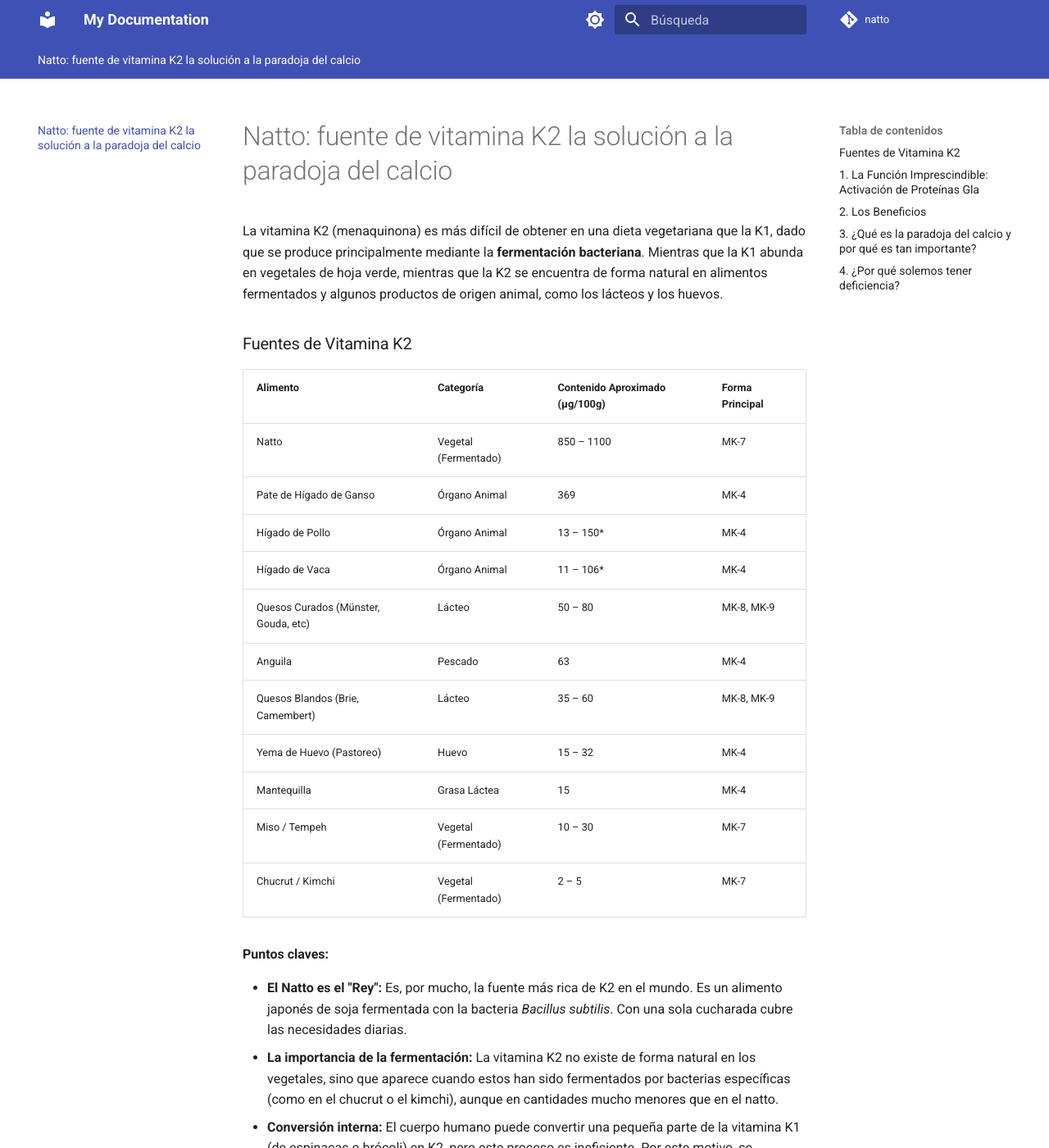
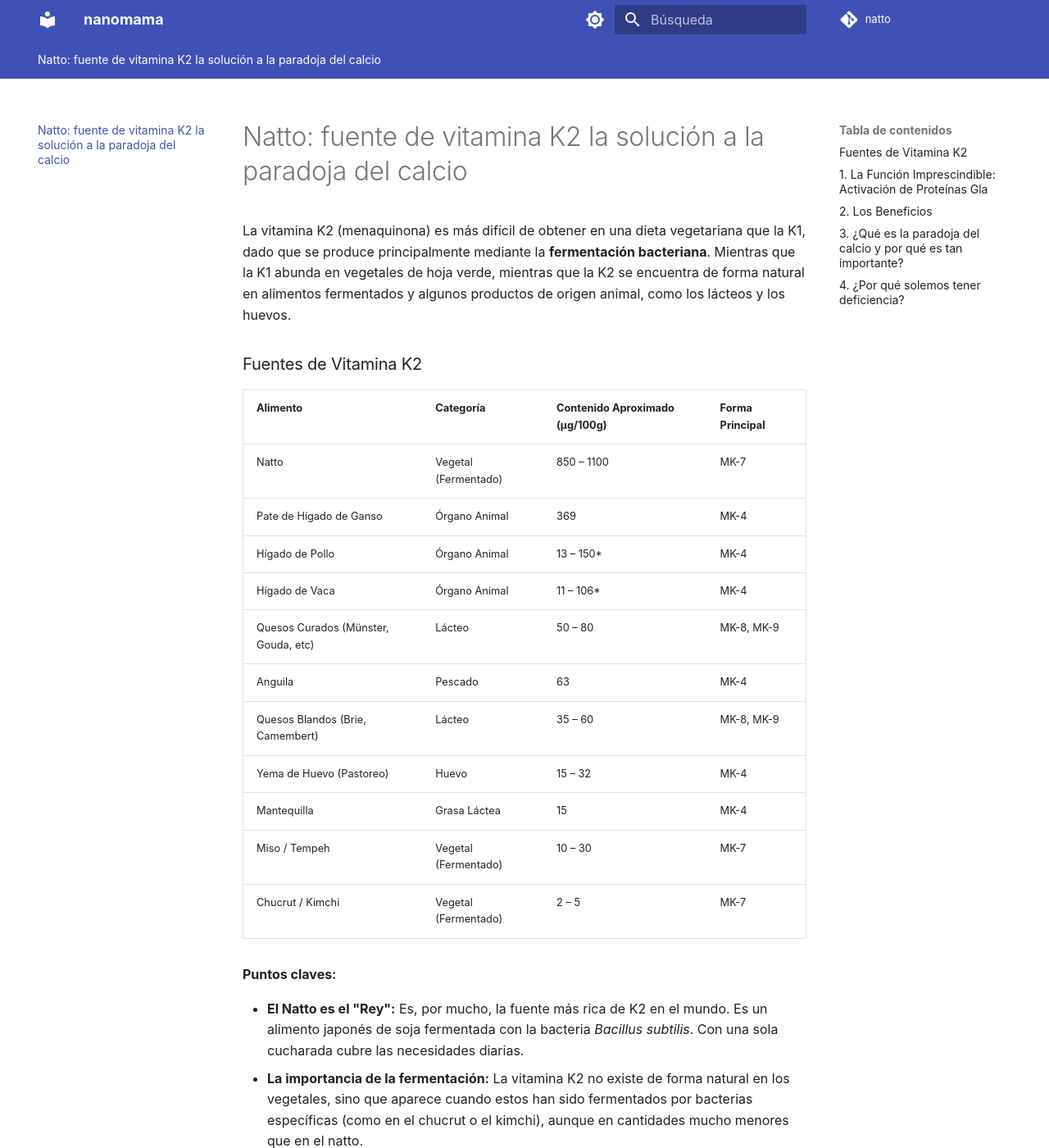
Before and after one commit to elfua/natto, an MkDocs documentation site: the page built from docs/index.md, in a window 1280 px wide and 1400 px high. Shown: the whole window at 82% size. Built offline with MkDocs 1.6.1 and Material for MkDocs 9.7.7, drawn with Linux system fonts in a browser that asks for light colours; comment, search, counter and statistics services are not loaded.

Commit message:
chore: create 1 file and update 1 file

```diff
--- a/mkdocs.yml
+++ b/mkdocs.yml
@@ -1,12 +1,14 @@
 # yaml-language-server: $schema=https://squidfunk.github.io/mkdocs-material/schema.json
 
-site_name: My Documentation
+site_name: nanomama
 site_url: https://elfua.github.io/natto/
 repo_url: https://github.com/elfua/natto.git
 repo_name: natto
 
 theme:
   name: material
+  highlightjs: false
+  font: false
   language: es
   palette:
     # Light mode
@@ -33,6 +35,19 @@
     - content.code.copy        # "Copy to clipboard" button for code blocks
     - search.suggest           # Search suggestions
     - search.highlight         # Highlight search terms on page
+    - header.autohide
+    - announce.dismiss
+  extra:
+    alternate:
+      - name: English
+        link: /en/
+      - name: Español
+        link: /es/\
+    social:
+      - icon: fontawesome/brands/github
+        link: https://github.com/luppivega
+        name: more
+    generator: false
 
 markdown_extensions:
   - admonition                 # Info, Warning, Danger blocks
```
Also changed, not shown: 1 other file.
